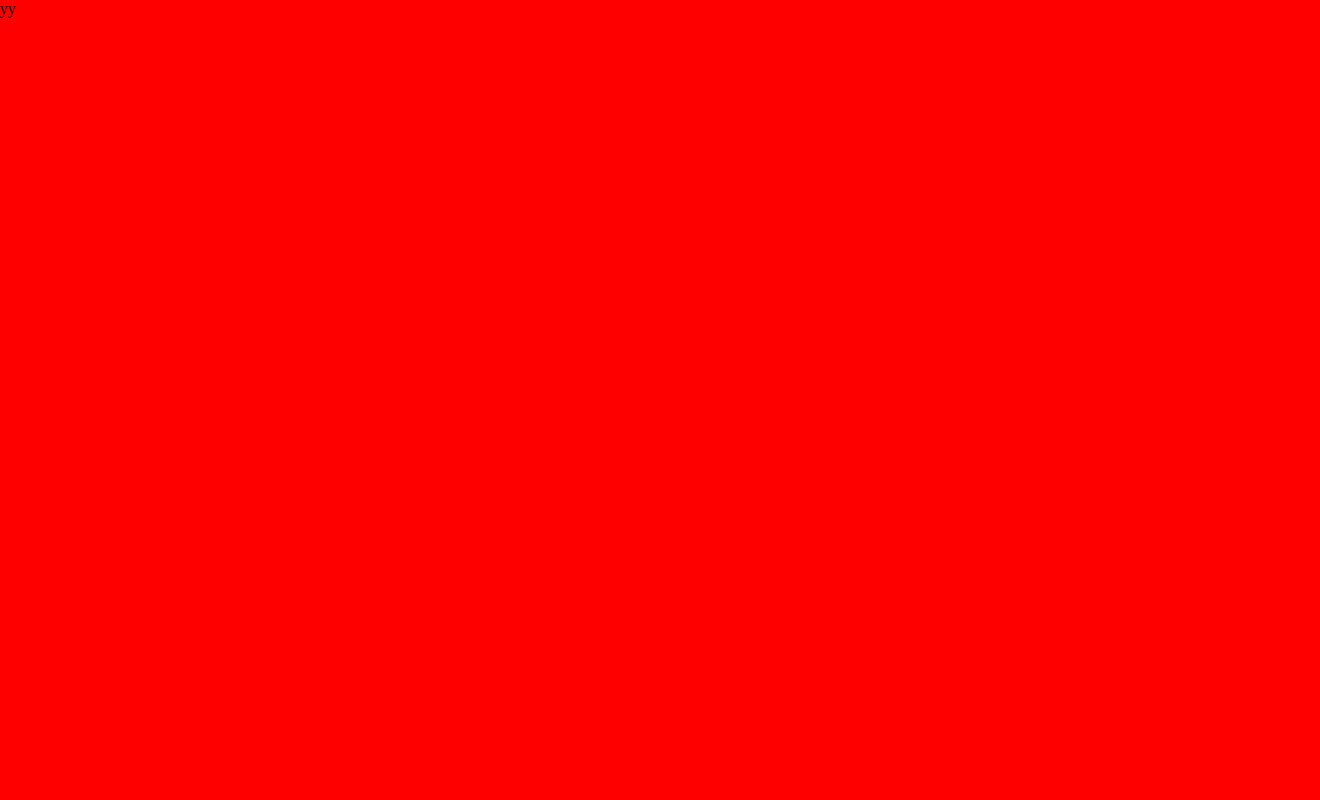
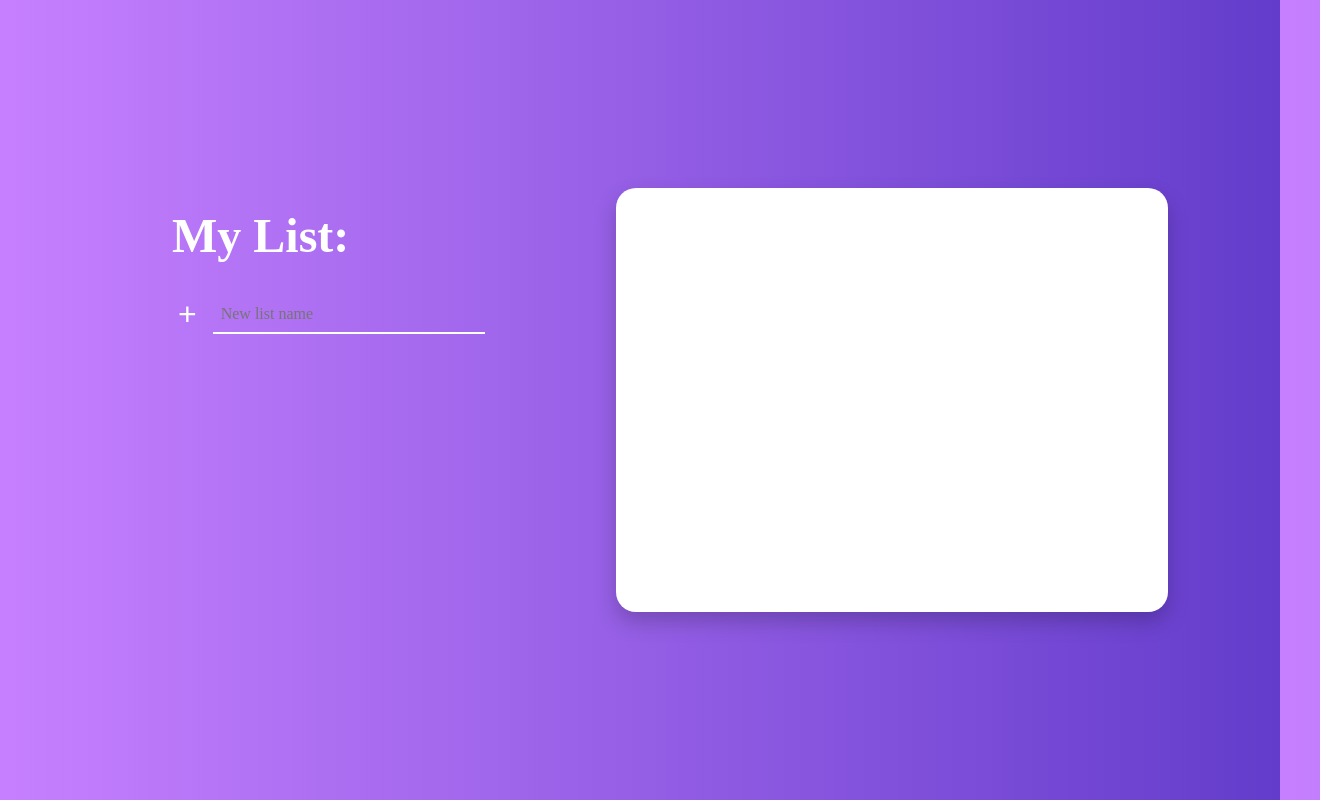
Before and after one commit to WalZKiller/ToDo_List_App, a React (Create React App) app: page / in a window 1280 px wide. Shown: the whole page, 1320 px wide, since content can reach past the window. Built offline with nearby package versions, Linux system fonts and the light colour scheme.

Commit message:
styling input field

```diff
--- a/src/App.js
+++ b/src/App.js
@@ -3,14 +3,22 @@ import React from 'react';
 //Global Style
 import GlobalStyle from './GlobalStyle';
 
+//Font
+import GlobalFont from './fonts/fonts';
+
 //Components
+import Card from './components/Card';
 
 function App() {
 
   return (
     <>
       <GlobalStyle />
-      yy
+      <GlobalFont />
+      <Card>
+
+      </Card>
+
     </>
   );
 }
--- a/src/GlobalStyle.js
+++ b/src/GlobalStyle.js
@@ -4,13 +4,15 @@ const GlobalStyle = createGlobalStyle`
     body {
         margin: 0;
         padding: 0;
-        background: red;
+        background-image: linear-gradient(to right, #C680FF, #633CCB);
+        overflow: hidden;
+        font-family: sans-serif;
     };
 
     html {
         margin: 0;
         padding: 0;
-    }
+    };
 `;
 
 export default GlobalStyle;
--- /dev/null
+++ b/src/components/Card/Card.styles.js
@@ -0,0 +1,75 @@
+import styled from 'styled-components';
+
+export const Wrapper = styled.div`
+    height: 100vh;
+    width: 100vw;
+    margin: 0;
+    padding: 0 20px;
+    display: flex;
+    justify-content: center;
+    align-items: center;
+`;
+
+export const TaskList = styled.div`
+    width: 30vw;
+    height: 30vw;
+    max-height: auto;
+    border-radius: 20px;
+    padding: 20px;
+    margin-right: 20px;
+`;
+
+export const TaskListHeader = styled.div`
+    color: white;
+    font-size: 3rem;
+    font-family: 'Quicksand';
+    font-weight: 600;
+    margin-bottom: 2rem;
+`;
+
+export const TaskListContent = styled.div`
+    display: flex;
+    flex-direction: column;
+`;
+
+export const IndividualTask = styled.div`
+    display: flex;
+    flex-direction: row;
+`;
+
+export const Input = styled.input`
+    background: none;
+    border: none;
+    border-bottom: 2px solid white;
+    font-family: 'Quicksand';
+    font-weight: 500;
+    font-size: 1rem;
+    color: white;
+    width: 20vw;
+    padding: 0 8px;
+`;
+
+export const PlusButton = styled.button`
+    background: none;
+    border: none;
+    color: white;
+    font-size: 2rem;
+    margin-right: 10px;
+    transition: 0.5s;
+    cursor: pointer;
+
+    :hover {
+        color: rgba(255, 255, 255, 0.7);
+    }
+`;
+
+export const TaskCard = styled.div`
+    background: rgba(255, 255, 255, 1);
+    width: 40vw;
+    height: 30vw;
+    max-height: auto;
+    border-radius: 20px;
+    filter: drop-shadow(0px 10px 10px rgba(0, 0, 0, 0.2));
+    padding: 20px;
+    margin-left: 20px;
+`;
--- /dev/null
+++ b/src/components/Card/index.js
@@ -0,0 +1,23 @@
+import React from 'react';
+
+//Style
+import { Wrapper, TaskList, TaskListHeader, TaskListContent, IndividualTask, TaskCard, PlusButton, Input } from './Card.styles';
+
+const Card = () => (
+
+    <Wrapper>
+        <TaskList>
+            <TaskListHeader>My List:</TaskListHeader>
+            <TaskListContent>
+                <IndividualTask>
+                    <PlusButton>+</PlusButton>
+                    <Input placeholder="New list name"></Input>
+                </IndividualTask>
+            </TaskListContent>
+
+        </TaskList>
+        <TaskCard />
+    </Wrapper>
+);
+
+export default Card;
--- /dev/null
+++ b/src/fonts/fonts.js
@@ -0,0 +1,11 @@
+import { createGlobalStyle } from "styled-components";
+
+import QuicksandRegular from './Quicksand-Regular.ttf';
+
+export default createGlobalStyle`
+    @font-face {
+        font-family: 'Quicksand';
+        src: local('Quicksand');
+        url(${QuicksandRegular}) format('ttf');
+    }
+`;
```
Also changed, not shown: src/fonts/Quicksand-Regular.ttf (added).
